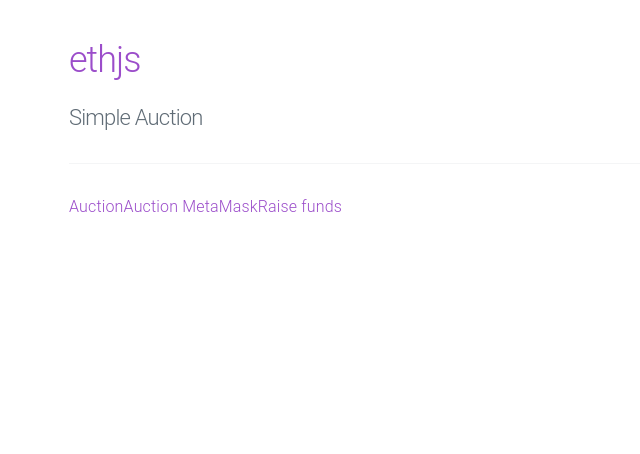
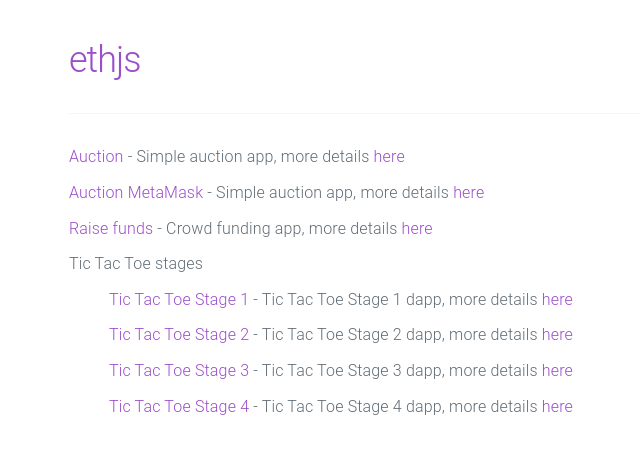
Before and after one commit to aoancea-dapps/tic-tac-toe, an Angular app: page / in a window 1280 px wide. Shown: the top 454 px of the page, without its empty margins (31-671 px from the left). Built offline with nearby package versions, Linux system fonts and the light colour scheme.

Commit message:
clean up urls

```diff
--- a/src/app/app.component.html
+++ b/src/app/app.component.html
@@ -1,7 +1,42 @@
-<div>
-    <a [routerLink]="['/auction']">Auction</a>
-    <a [routerLink]="['/auction-metamask']">Auction MetaMask</a>
-    <a [routerLink]="['/raise-funds']">Raise funds</a>
-</div>
+<dl>
+    <dt>
+        <a [routerLink]="['/auction']">Auction</a> - Simple auction app, more details
+        <a href="https://github.com/aoancea-dapps/tic-tac-toe/blob/master/README.md#simple-auctionnot-the-actual-game-but-a-test-before-starting-on-it"
+            target="_blank">here</a>
+    </dt>
+    <dt>
+        <a [routerLink]="['/auction-metamask']">Auction MetaMask</a> - Simple auction app, more details
+        <a href="https://github.com/aoancea-dapps/tic-tac-toe/blob/master/README.md#simple-auctionnot-the-actual-game-but-a-test-before-starting-on-it"
+            target="_blank">here</a>
+    </dt>
+    <dt>
+        <a [routerLink]="['/raise-funds']">Raise funds</a> - Crowd funding app, more details
+        <a href="https://github.com/aoancea-dapps/tic-tac-toe/blob/master/README.md#raise-funds-appnot-the-actual-game-but-a-test-before-starting-on-it"
+            target="_blank">here</a>
+    </dt>
+
+    <dt>Tic Tac Toe stages</dt>
+    <dd>
+        <a href="/">Tic Tac Toe Stage 1</a> - Tic Tac Toe Stage 1 dapp, more details
+        <a href="https://github.com/aoancea-dapps/tic-tac-toe/blob/master/README.md#stage-1---single-player---ganache-desktop-test-net---in-progress"
+            target="_blank">here</a>
+    </dd>
+    <dd>
+        <a href="/">Tic Tac Toe Stage 2</a> - Tic Tac Toe Stage 2 dapp, more details
+        <a href="https://github.com/aoancea-dapps/tic-tac-toe/blob/master/README.md#stage-2---single-player---metamask-ropsten-test-net---not-started"
+            target="_blank">here</a>
+    </dd>
+    <dd>
+        <a href="/">Tic Tac Toe Stage 3</a> - Tic Tac Toe Stage 3 dapp, more details
+        <a href="https://github.com/aoancea-dapps/tic-tac-toe/blob/master/README.md#stage-3---multi-player---ganache-desktop-test-net---not-started"
+            target="_blank">here</a>
+    </dd>
+    <dd>
+        <a href="/">Tic Tac Toe Stage 4</a> - Tic Tac Toe Stage 4 dapp, more details
+        <a href="https://github.com/aoancea-dapps/tic-tac-toe/blob/master/README.md#stage-4---multi-player---metamask-ropsten-test-net---not-started"
+            target="_blank">here</a>
+    </dd>
+
+</dl>
 
 <router-outlet></router-outlet>
--- a/src/index.html
+++ b/src/index.html
@@ -16,9 +16,8 @@
 <body class="container" style="padding-top: 3%;">
 
     <h2>
-        <a href="index.html">ethjs</a>
+        <a href="/">ethjs</a>
     </h2>
-    <h4>Simple Auction</h4>
     <hr />
     <app-root></app-root>
 
```
